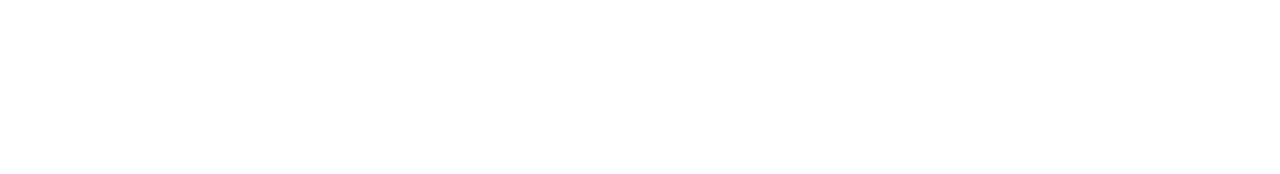
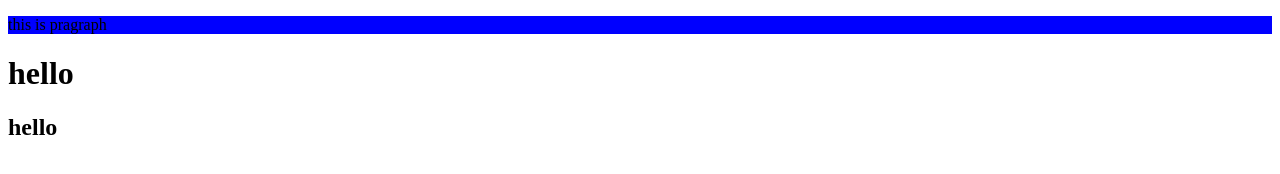
Before and after one commit to ahamednibir12/my-frist-repo, a plain HTML site: page index.html in a window 1280 px wide. Drawn offline with Linux system fonts and the light colour scheme.

Commit message:
addad header

```diff
--- a/index.html
+++ b/index.html
@@ -5,8 +5,13 @@
     <meta http-equiv="X-UA-Compatible" content="IE=edge">
     <meta name="viewport" content="width=device-width, initial-scale=1.0">
     <title>this is my frist github project</title>
+    <link rel="stylesheet" href="style.css">
 </head>
 <body>
-
+    <p>
+        this is pragraph
+    </p>
+    <h1> hello</h1>
+    <h2> hello</h2>
 </body>
 </html>
--- /dev/null
+++ b/style.css
@@ -0,0 +1,3 @@
+p{
+    background-color: blue;
+}
```
